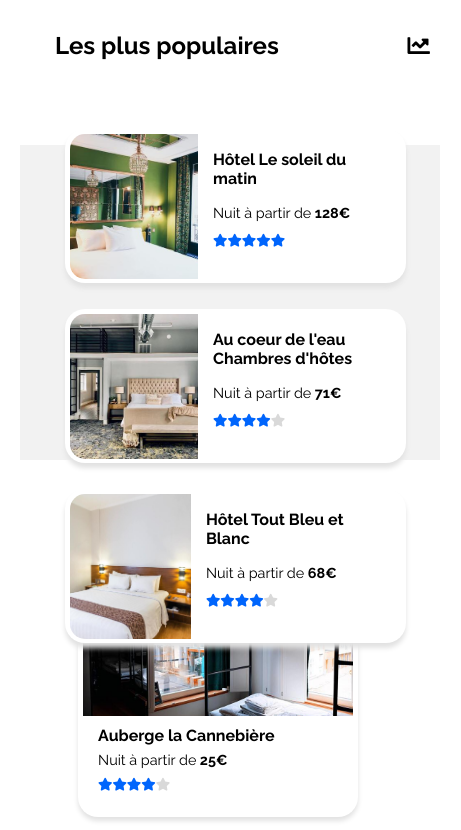
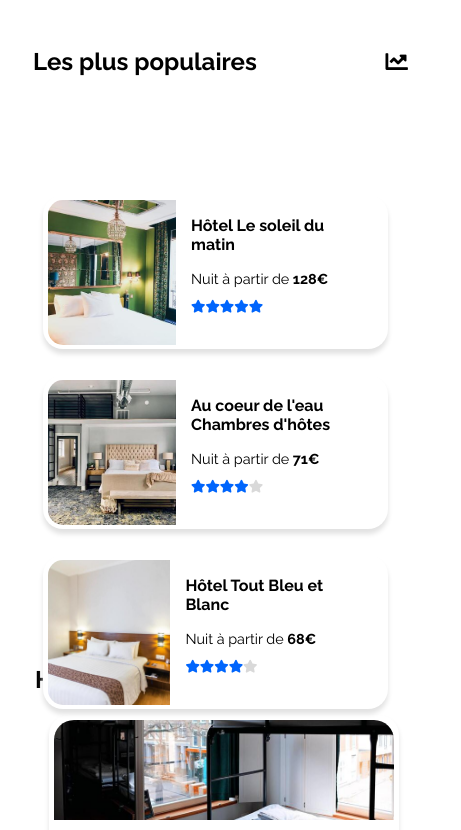
Before and after one commit to flomag5/FlorentMagnoac_2_20072021, a plain HTML site: page Index.Reservia.html in a window 390 px wide. Shown: the part 807-1637 px from the top of the page, 461 px wide, since content can reach past the window. Drawn offline with Linux system fonts and the light colour scheme.

Commit message:
css_media-queries_576px

```diff
--- a/styles.css
+++ b/styles.css
@@ -749,6 +749,7 @@ ul #nav_link_accomodation > .line_effect {
 
     .container{
         width: 100%;
+        height: auto;
         padding-left: 10px;
     }
     .navigation{
@@ -845,22 +846,26 @@ ul #nav_link_accomodation > .line_effect {
     .bloc_most_popular{
         display: flex;
         flex-direction: column;
+        background: none;
         border-radius: 0;
-        margin-top: 30%;
+        margin-top: 25%;
+        margin-left: -3%;
+        margin-bottom: 32%;
     }
 
     .most-populars ul{
         flex-direction: column;
-        height: 70%;
-        width: 85%;
+        height: 50%;
+        width: 98%;
     }
 
     .title-h2_icon{
-        margin-bottom: 5%;
+        margin-bottom: 7%;
     }
 
     .most_popular{
-        width: 100%;
+        width: 90%;
+        height: 70%;
     }
 
 
@@ -869,7 +874,7 @@ ul #nav_link_accomodation > .line_effect {
         height: 80%;
         background-color: #fff;
         border-radius: 0;
-        margin-left: 2%;
+        margin-left: -5%;
         margin-top: 10%;
 
 
@@ -882,8 +887,7 @@ ul #nav_link_accomodation > .line_effect {
     }
 
     .items_marseille{
-        width: 85%;
-        height: auto;
+        width: 110%;
     }
     .housing_marseille .items_marseille_img{
         width: 100%;
@@ -891,6 +895,7 @@ ul #nav_link_accomodation > .line_effect {
 
     .activities_marseille{
         margin-bottom: -110%;
+        margin-top: -83%;
     }
     .activities_marseille ul{
         display: grid;
```
